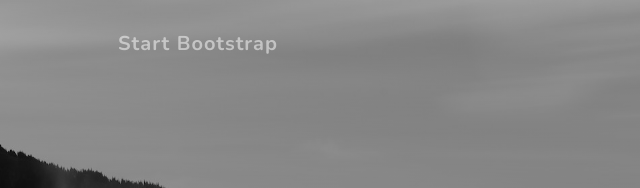
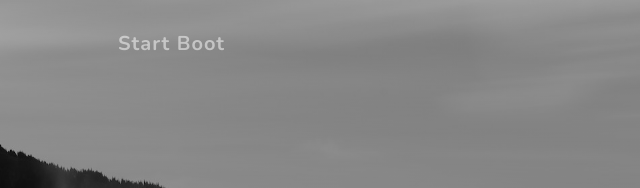
Before and after one commit to JH747/JHlog, a plain HTML site: page index.html in a window 1280 px wide. Shown: the top 188 px of the page, 0-640 px from the left. Drawn offline with nearby package versions, Linux system fonts and the light colour scheme.

Commit message:
Update index.html

```diff
--- a/index.html
+++ b/index.html
@@ -19,7 +19,7 @@
         <!-- Navigation-->
         <nav class="navbar navbar-expand-lg navbar-light fixed-top" id="mainNav">
             <div class="container px-4 px-lg-5">
-                <a class="navbar-brand" href="#page-top">Start Bootstrap</a>
+                <a class="navbar-brand" href="#page-top">Start Boot</a>
                 <button class="navbar-toggler navbar-toggler-right" type="button" data-bs-toggle="collapse" data-bs-target="#navbarResponsive" aria-controls="navbarResponsive" aria-expanded="false" aria-label="Toggle navigation">
                     Menu
                     <i class="fas fa-bars"></i>
```
